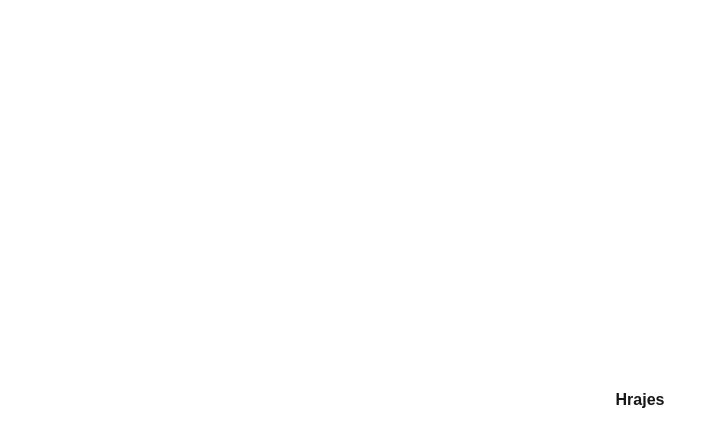
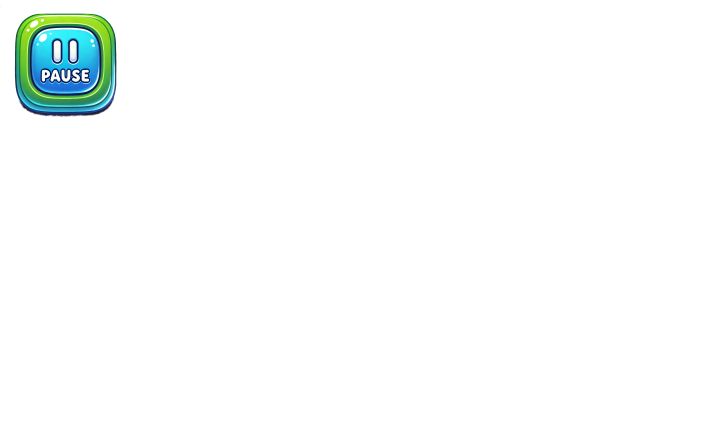
Before and after one commit to Chigga-Solutions/Cock-Down-Shooter, a Next.js app: page /play in a window 1280 px wide. Shown: the top 446 px of the page, without its empty margins (0-713 px from the left). Built offline with nearby package versions, Linux system fonts and the light colour scheme.

Commit message:
add menu button

```diff
--- a/src/app/play/page.tsx
+++ b/src/app/play/page.tsx
@@ -1,11 +1,19 @@
 "use client"
 
+import { Menu } from "lucide-react";
+import Image from 'next/image'
 
-export default function Home() {
+export default function Play() {
   return (
-	<main className="flex justify-center items-center h-screen flex-col">
-    <h1 className="font-bold">Hrajes</h1>
+	<main className="">
 
+    <Image className="cursor-pointer"
+      src="/menu-btn.png"
+      width={"128"}
+      height={"128"}
+      alt="menu button"
+
+    />
 	</main>
   );
 }
```
Also changed, not shown: package.json (+6 -5 lines), public/menu-btn.png (added), 1 other file (tests, documents, lock files or other folders).
